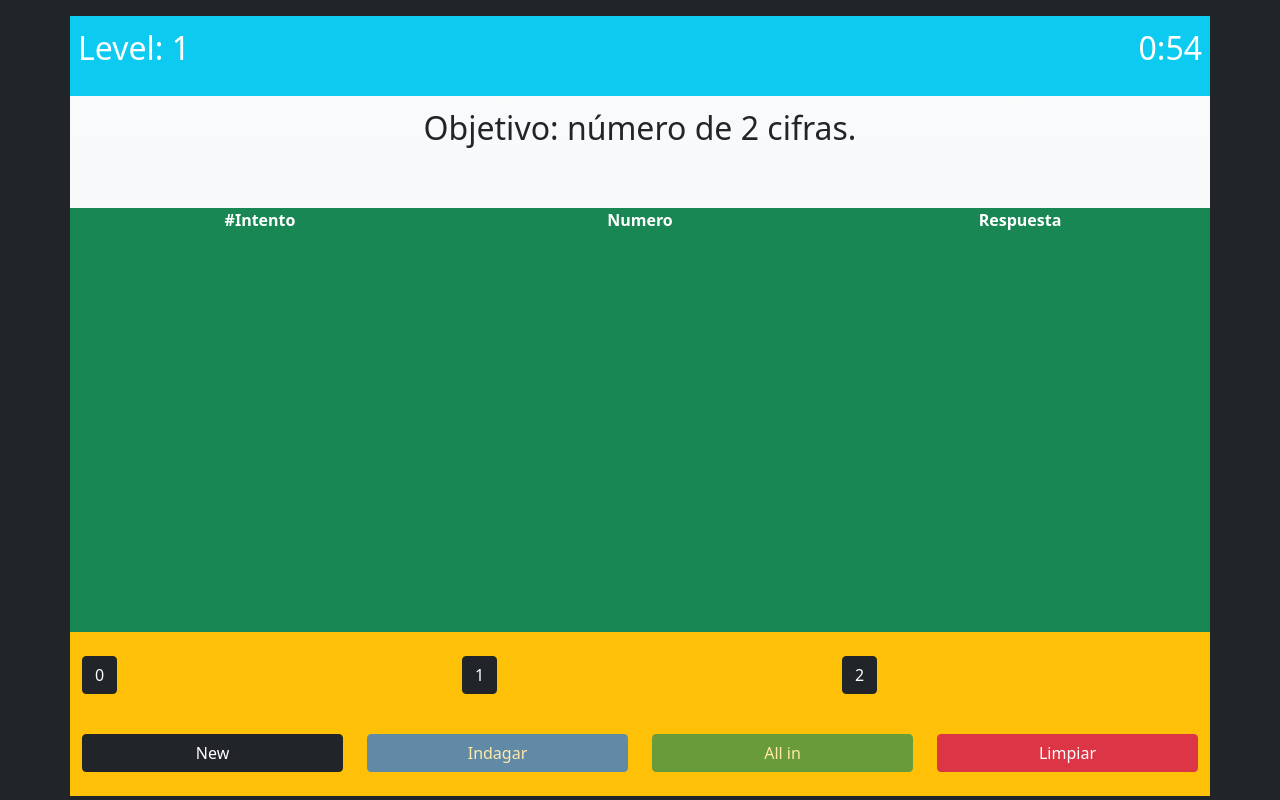
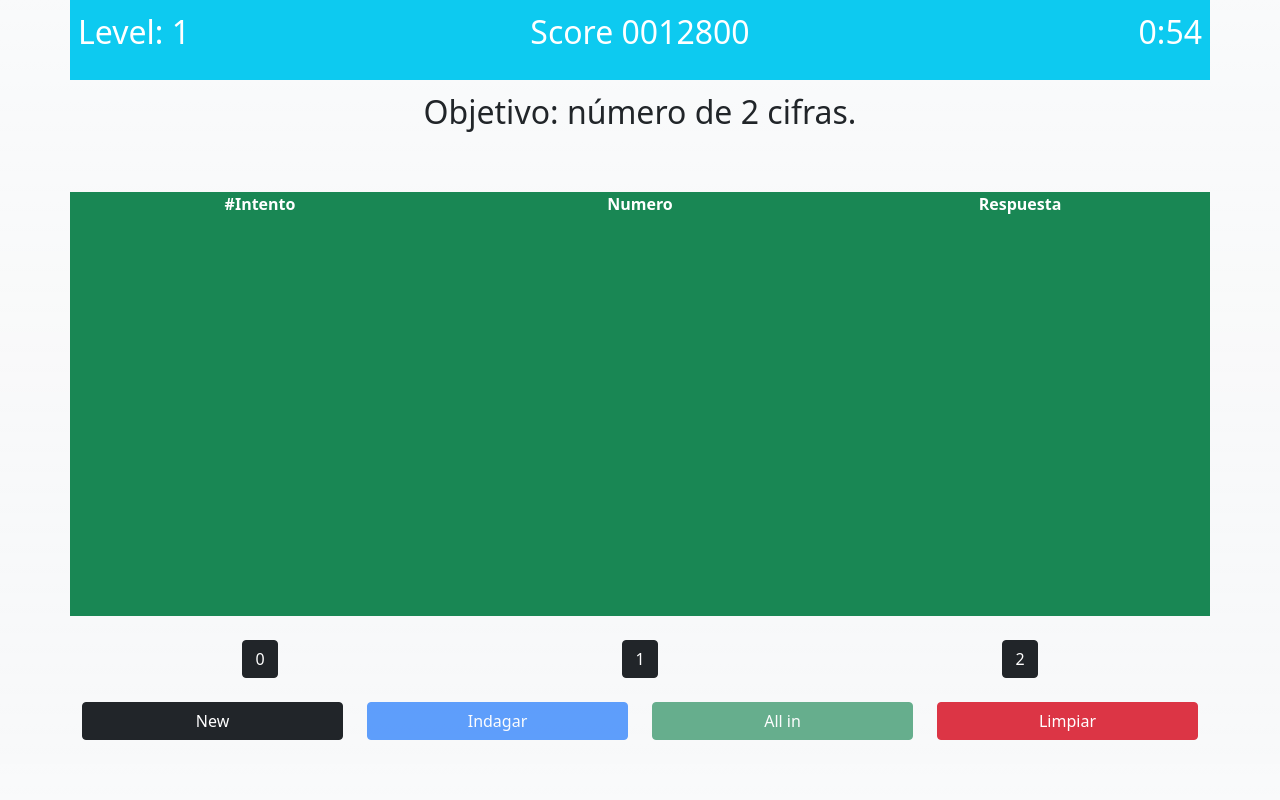
Before and after one commit to hcardoso81/POCGameNumbers, a PHP site: page / in a window 1280 px wide. Run offline with PHP 8.4, Linux system fonts and the light colour scheme.

Commit message:
refactoring layout

```diff
--- a/footerActionsButtons.php
+++ /dev/null
@@ -1,16 +0,0 @@
-           <div class="row mt-4 mb-4">
-
-               <div class="col-3">
-                   <button type="button" class="btn btn-dark w-100" onclick="location.reload()">New</button>
-               </div>
-               <div class="col-3">
-                   <button id="investigateButton" type="button" class="btn btn-primary w-100" disabled>Indagar</button>
-               </div>
-               <div class="col-3">
-                   <button id="confirmButton" type="button" class="btn btn-success w-100" disabled>All in</button>
-               </div>
-               <div class="col-3">
-                   <button id="cleanButton" type="button" class="btn btn-danger w-100">Limpiar</button>
-               </div>
-
-           </div>
--- a/index.php
+++ b/index.php
@@ -8,13 +8,13 @@
     <link href="https://cdn.jsdelivr.net/npm/bootstrap@5.0.2/dist/css/bootstrap.min.css" rel="stylesheet" integrity="sha384-EVSTQN3/azprG1Anm3QDgpJLIm9Nao0Yz1ztcQTwFspd3yD65VohhpuuCOmLASjC" crossorigin="anonymous">
 </head>
 
-<body class="bg-dark numberSelected">
-    <div class="container mt-3 bg-light bg-gradient">
-        <div class="row bg-info text-white">
-            <div id="headerLevel" class="p-2 col-4 d-flex justify-content-start fs-2 font-bold"></div>
-            <div id="headerScore" class="p-2 col-4 d-flex justify-content-center"></div>
-            <div id="headerTimer" class="p-2 col-4 d-flex justify-content-end">
-                <p id="countdown" class="fs-2 font-bold"></p>
+<body class="bg-light bg-gradient">
+    <div class="container">
+        <div class="row bg-info text-white fs-2 font-bold">
+            <div id="headerLevel" class="p-2 col-3 d-flex justify-content-start "></div>
+            <div id="headerScore" class="p-2 col-6 d-flex justify-content-center">Score 0012800</div>
+            <div id="headerTimer" class="p-2 col-3 d-flex justify-content-end">
+                <p id="countdown"></p>
             </div>
         </div>
         <div class="row">
@@ -30,15 +30,29 @@
                 <div id="attemptsMade" style="min-height: 400px;"></div>
             </div>
         </div>
-        <div class="row bg-warning">
-            <div class="col-12">
-                <div id="numberSelecteables" class="row mt-4 mb-3"></div>
+
+
+
+        <div id="numberSelecteables" class="row mt-4"></div>
+        <div class="row mt-4">
+            <div class="col-3 mb-4">
+                <button type="button" class="btn btn-dark w-100" onclick="location.reload()">New</button>
             </div>
-            <div class="col-12">
-                <?php include('footerActionsButtons.php') ?>
+            <div class="col-3 mb-4">
+                <button id="investigateButton" type="button" class="btn btn-primary w-100" disabled>Indagar</button>
+            </div>
+            <div class="col-3 mb-4">
+                <button id="confirmButton" type="button" class="btn btn-success w-100" disabled>All in</button>
+            </div>
+            <div class="col-3 mb-4">
+                <button id="cleanButton" type="button" class="btn btn-danger w-100">Limpiar</button>
             </div>
         </div>
     </div>
+
+
+
+
 
     <div class="modal fade" id="modalResultDiv" data-bs-backdrop="static" data-bs-keyboard="false" tabindex="-1" aria-hidden="true">
         <div class="modal-dialog modal-dialog-centered">
--- a/js/script.js
+++ b/js/script.js
@@ -133,7 +133,7 @@ const generateNumberSelecteables = () => {
   numberSelecteables.innerHTML = "";
   let spanListNumber = "";
   for (let i = 0; i < levels[currentLevel - 1].lengthSelecteables; i++) {
-    spanListNumber += `<div class="col"><button type="button" class="btn btn-dark numberSelected">${i}</button></div>`;
+    spanListNumber += `<div class="col d-flex justify-content-center"><button type="button" class="btn btn-dark numberSelected">${i}</button></div>`;
   }
   numberSelecteables.innerHTML = spanListNumber;
 };
```
Also changed, not shown: footerEntryData.php (deleted).
